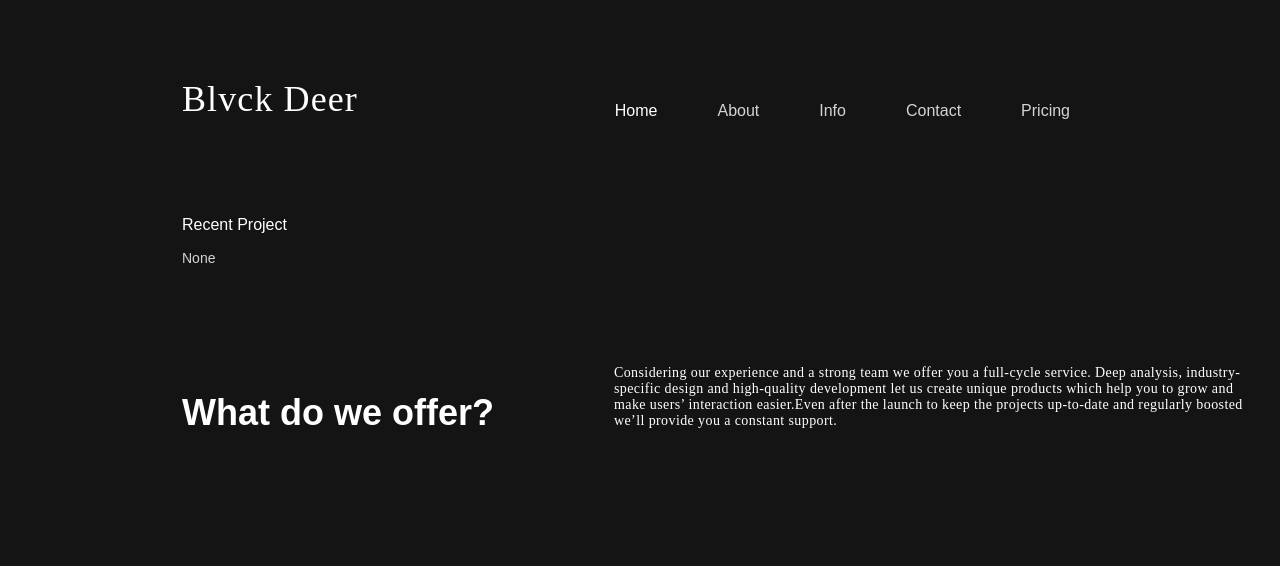
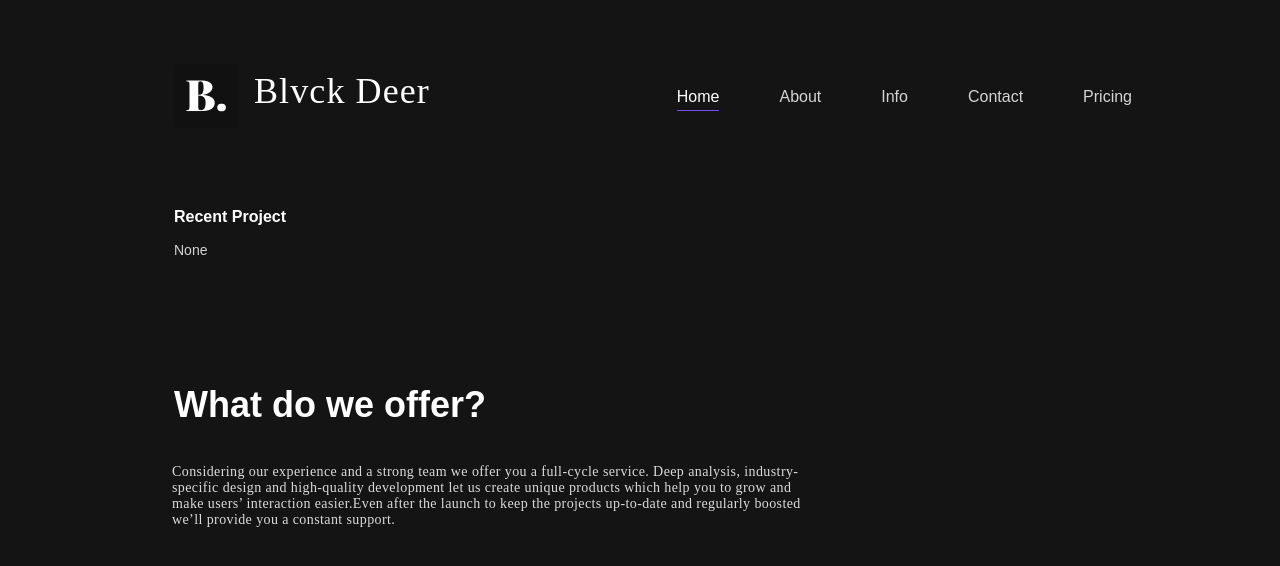
Before and after one commit to ikhsansdq/blvckdeer, a plain HTML site: page Web Programming/Non-Gradient Master/index.html in a window 1280 px wide. Drawn offline with Linux system fonts and the light colour scheme.

Commit message:
Blvck Deer's Assets

```diff
--- a/Web Programming/Non-Gradient Master/index.html
+++ b/Web Programming/Non-Gradient Master/index.html
@@ -5,24 +5,34 @@
     <meta name="viewport" content="width=device-width, initial-scale=1.0">
     <meta http-equiv="X-UA-Compatible" content="ie=edge">
     <link rel="stylesheet" href="style.css">
-    <title>Blvck Deer</title>
+    <link rel="icon" href="favicon.png">
+    <title>Blvck Deer | Creative Solution</title>
 </head>
 <body>
-    <h1 class="logo">Blvck Deer</h1>
+    <div class="header">
+        <img src="favicon.png" alt="logo">
+        <h1>Blvck Deer</h1>
+    </div>
+
     <ul class="menu">
-        <li><a href="#" style="color: white;">Home</a></li>
+        <li><a href="#" style="color: white;border-bottom: 1.3px solid #7a4aff;
+            text-decoration: none; padding-bottom: 5px;">Home</a></li>
         <li><a href="#">About</a></li>
         <li><a href="#">Info</a></li>
         <li><a href="#">Contact</a></li>
         <li><a href="#">Pricing</a></li>
     </ul>
 
-    <p class="recent">Recent Project</p>
-    <p class="none">None</p>
+    <div class="project">
+        <h3>Recent Project</h3>
+        <p>None</p>
+    </div>
 
-    <h1 class="offer">What do we offer?</h1>
-    <p class="content">Considering our experience and a strong team we offer you a full-cycle service. Deep analysis, industry-specific design and high-quality development let us create
-        unique products which help you to grow and make users’ interaction easier.Even after the launch to keep the projects up-to-date and regularly boosted we’ll
-        provide you a constant support.</p>
+    <div class="feature">
+        <h1>What do we offer?</h1>
+        <p>Considering our experience and a strong team we offer you a full-cycle service. Deep analysis, industry-specific design and high-quality development let us create
+            unique products which help you to grow and make users’ interaction easier.Even after the launch to keep the projects up-to-date and regularly boosted we’ll
+            provide you a constant support.</p s>
+    </div>
 </body>
 </html>
--- a/Web Programming/Non-Gradient Master/style.css
+++ b/Web Programming/Non-Gradient Master/style.css
@@ -2,7 +2,7 @@ body {
     background-color: #141414;
 }
 
-.offer {
+.feature h1 {
     color: white;
     font-family: 'Airbnb Cereal App Bold', sans-serif;
     font-size: 36px;
@@ -11,25 +11,24 @@ body {
     margin-left: 174px;
 }
 
-.content {
+.feature p {
     font-family: 'Airbnb Cereal App Medium';
     font-size: 14px;
-    margin-left: 116px;
     width: 650px;
-    display: inline-block;
+    margin-left: 172px;
     letter-spacing: 0.4px;
-    color: white;
+    color: #dbdbdb;
 
 }
 
-.none {
+.project p {
     margin-left: 174px;
     font-family: 'Airbnb Cereal App Medium', sans-serif;
     color: #d4d4d4;
     font-size: 14px;
 }
 
-.recent {
+.project h3 {
     font-family: 'Airbnb Cereal App Medium', sans-serif;
     color: white;
     margin-left: 174px;
@@ -37,21 +36,50 @@ body {
     font-size: 16px;
 }
 
-.logo {
+/* - HEADER - */
+
+.header h1 {
+    margin-left: 16px;
     font-family: 'Playfair Display Black', serif;
     font-weight: normal;
     color: white;
     margin-top: 70px;
     display: inline-block;
-    margin-left: 174px;
     font-size: 36px;
     letter-spacing: 1.1px;
 }
 
+.header {
+    display: inline-block;
+    margin-left: 174px;
+}
+
+.header img {
+    border-radius: 5px;
+    margin-top: 64px;
+    display: inline-block;
+    float: left;
+    width: 64px;
+    height: 64px;
+    transition: .3s ease-out;
+    cursor: pointer;
+}
+
+.header img:hover {
+    -webkit-box-shadow: 1px 2px 16px -1px rgba(31,31,31,0.07);
+-moz-box-shadow: 1px 2px 16px -1px rgba(31,31,31,0.07);
+box-shadow: 1px 2px 16px -1px rgba(31,31,31,0.07);
+    transition: .3s ease-in;
+    cursor: pointer;
+}
+
+/* - End of Header - */
+/* - Menu - */
+
 .menu {
+    margin-top: 88px;
     float: right;
     margin-right: 174px;
-    margin-top: 94px;
     display: inline;
     list-style-type: none;
 }
@@ -74,3 +102,27 @@ body {
     transition: 0.2s ease-in;
     cursor: pointer;
 }
+
+/* - End of Menu - */
+
+::selection {
+    background: #ae91ff;
+    color: white;
+}
+
+@media screen and (min-width: 480px) {
+    body {
+        margin: 0;
+        padding: 0;
+    }
+
+    .header{
+        text-align: center;
+        display: inline-block;
+    }
+
+    .menu {
+        margin-left: 0;
+        margin-right: 120px;
+    }
+}
```
Also changed, not shown: Web Programming/Non-Gradient Master/favicon.png (added).
